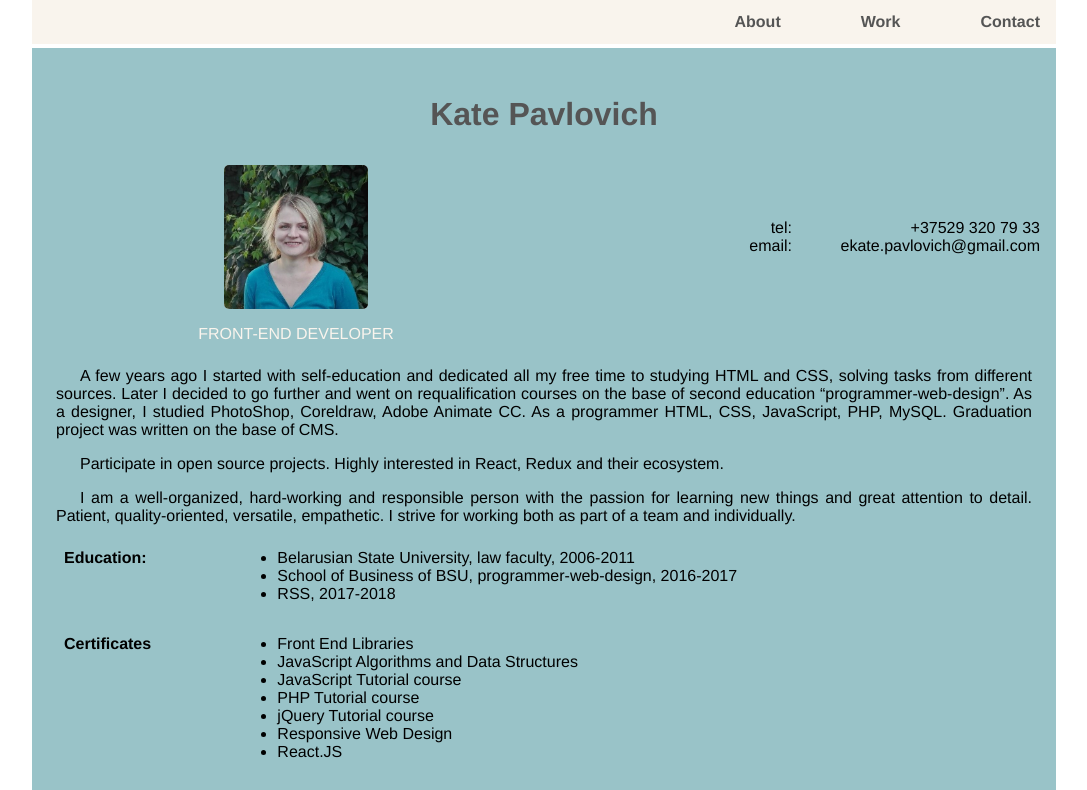
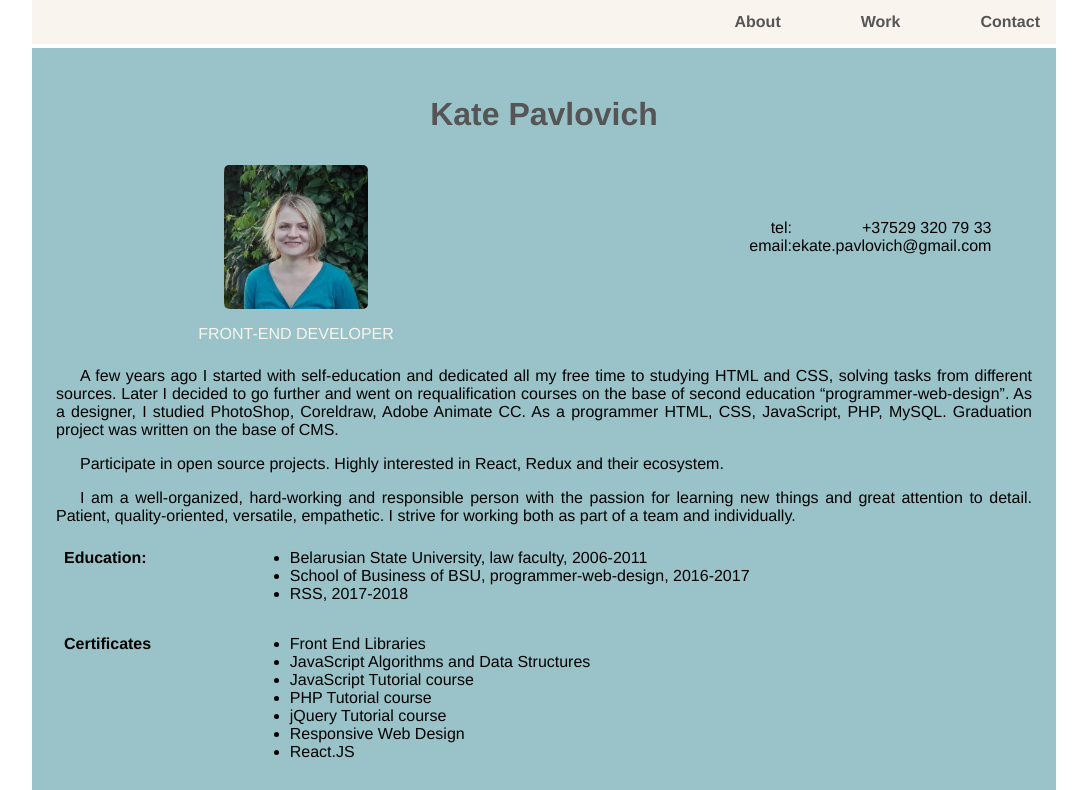
Before and after one commit to KatePavlovich/rsschool-codejam1-cv, a plain HTML site: page index.html in a window 1280 px wide. Shown: the top 790 px of the page, without its empty margins (96-1183 px from the left). Drawn offline with Linux system fonts and the light colour scheme.

Commit message:
fix: adaptivity styles

```diff
--- a/css/style.css
+++ b/css/style.css
@@ -63,6 +63,18 @@ main {
     text-align: justify;
 }
 
+.intro-wrapper,
+.contacts-wrapper-item {
+    display: grid;
+    align-items: center;
+    justify-items: center;
+}
+
+.contacts-wrapper-item {
+    grid-template-columns: 1fr 1fr;
+    justify-items: start;
+}
+
 .description-indent {
     text-indent: 1.5em;
     margin: 0.5em;
@@ -93,6 +105,14 @@ h1 {
 
 .welcome-section a:hover {
     color: #f9f4ed;
+}
+.description-columns {
+  display: grid;
+  margin: 1em;
+  grid-gap: 1em;
+}
+.description-points-style {
+  font-weight: bold;
 }
 
 .content {
@@ -133,8 +153,9 @@ h2 {
 .item-title {
     padding: 1em 0 0;
 }
+
 .item-title:hover {
-  color: #ae003a;
+    color: #ae003a;
 }
 
 .profile-link {
@@ -160,7 +181,7 @@ footer {
 }
 
 .contact-style {
-    height: 17em;
+    height: 20em;
 }
 
 .contact-list {
@@ -223,11 +244,8 @@ footer {
     .welcome-section {
         height: auto;
     }
-    .intro-wrapper,
-    .contacts-wrapper-item {
-        display: grid;
+    .intro-wrapper {
         grid-template-columns: 1fr 1fr;
-        align-items: center;
     }
     .bio-photo-mob {
         border-radius: 5px;
@@ -277,13 +295,9 @@ footer {
         margin-right: 1em;
     }
     .description-columns {
-        display: grid;
         grid-template-columns: 2fr 7fr;
-        margin: 1em;
     }
-    .description-points-style {
-        font-weight: bold;
-    }
+
     .content {
         background: url(../img/35968491-pastel-wallpaper.jpg);
     }
```
